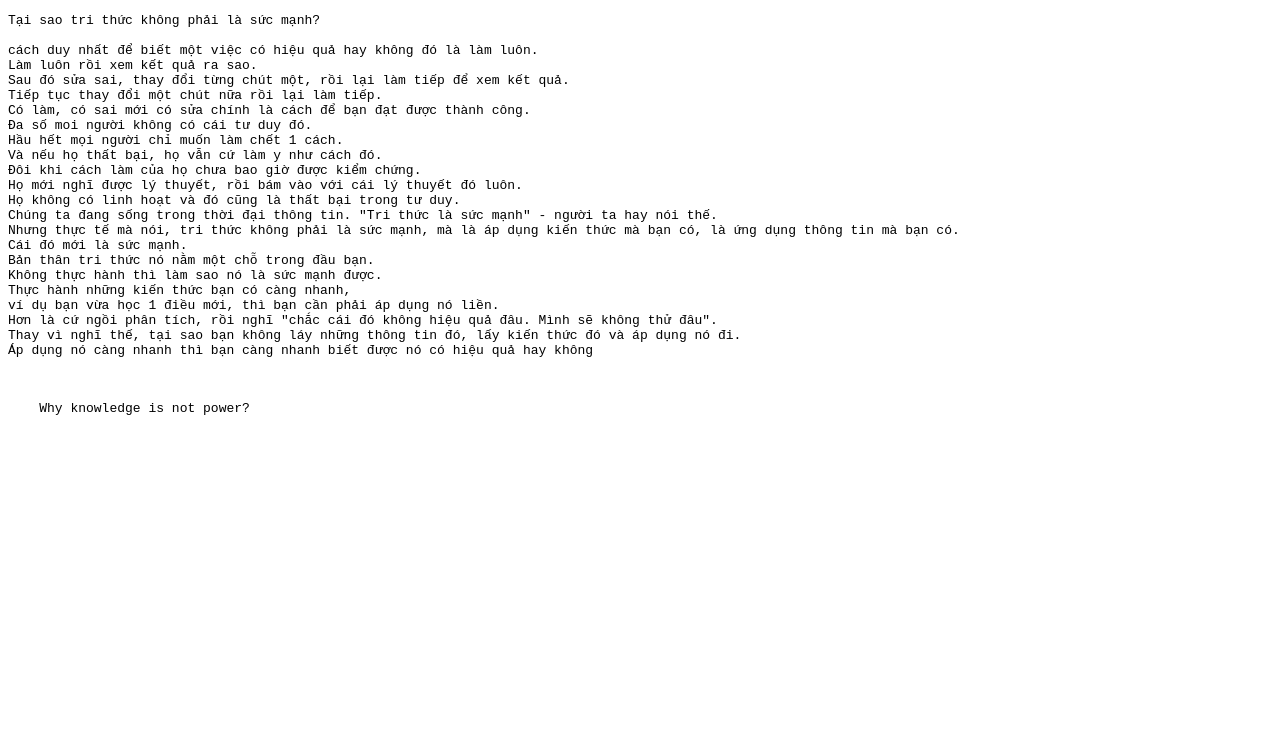
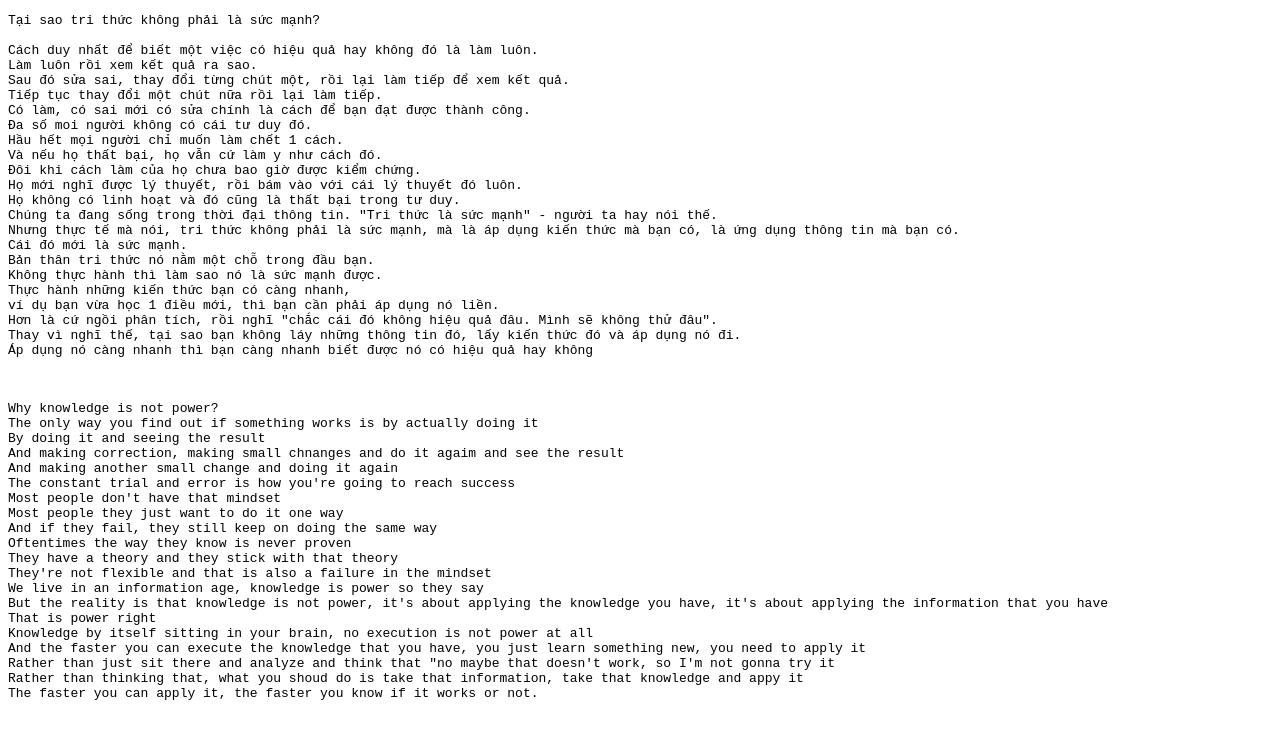
Before and after one commit to hoangthaosg/2022en, a plain HTML site: page tompeng/lesson1.html in a window 1280 px wide. Drawn offline with Linux system fonts and the light colour scheme.

Commit message:
Update lesson 1

```diff
--- a/tompeng/lesson1.html
+++ b/tompeng/lesson1.html
@@ -10,7 +10,7 @@
 <pre>
 Tại sao tri thức không phải là sức mạnh?
 
-cách duy nhất để biết một việc có hiệu quả hay không đó là làm luôn.
+Cách duy nhất để biết một việc có hiệu quả hay không đó là làm luôn.
 Làm luôn rồi xem kết quả ra sao.
 Sau đó sửa sai, thay đổi từng chút một, rồi lại làm tiếp để xem kết quả.
 Tiếp tục thay đổi một chút nữa rồi lại làm tiếp.
@@ -36,7 +36,27 @@ Thay vì nghĩ thế, tại sao bạn không láy những thông tin đó, lấy
 </pre>
 
 <pre>
-    Why knowledge is not power?
+Why knowledge is not power?
+The only way you find out if something works is by actually doing it
+By doing it and seeing the result
+And making correction, making small chnanges and do it agaim and see the result
+And making another small change and doing it again
+The constant trial and error is how you're going to reach success
+Most people don't have that mindset
+Most people they just want to do it one way
+And if they fail, they still keep on doing the same way
+Oftentimes the way they know is never proven
+They have a theory and they stick with that theory
+They're not flexible and that is also a failure in the mindset
+We live in an information age, knowledge is power so they say
+But the reality is that knowledge is not power, it's about applying the knowledge you have, it's about applying the information that you have
+That is power right
+Knowledge by itself sitting in your brain, no execution is not power at all
+And the faster you can execute the knowledge that you have, you just learn something new, you need to apply it
+Rather than just sit there and analyze and think that "no maybe that doesn't work, so I'm not gonna try it
+Rather than thinking that, what you shoud do is take that information, take that knowledge and appy it
+The faster you can apply it, the faster you know if it works or not.
+
 </pre>
 
 </body>
```
